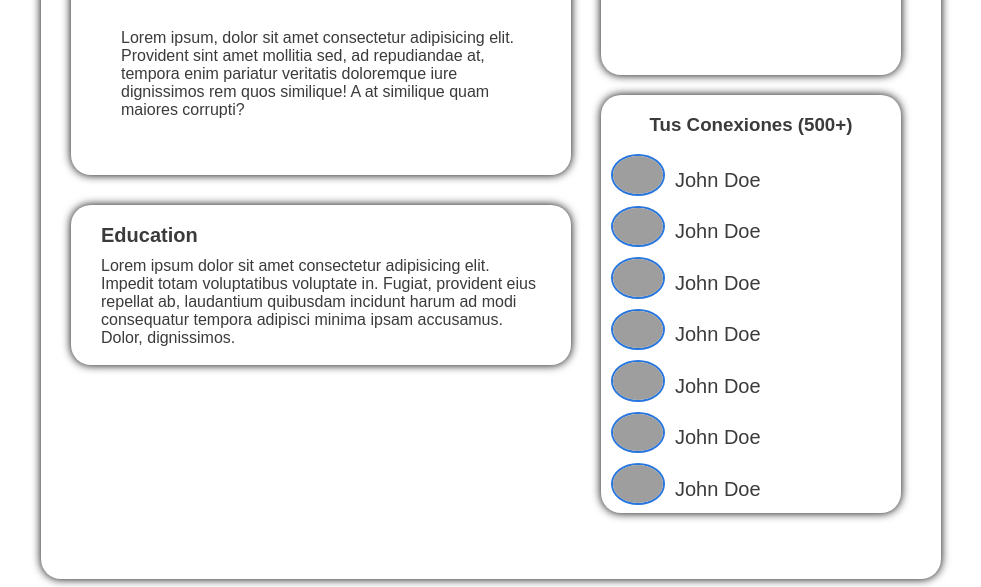
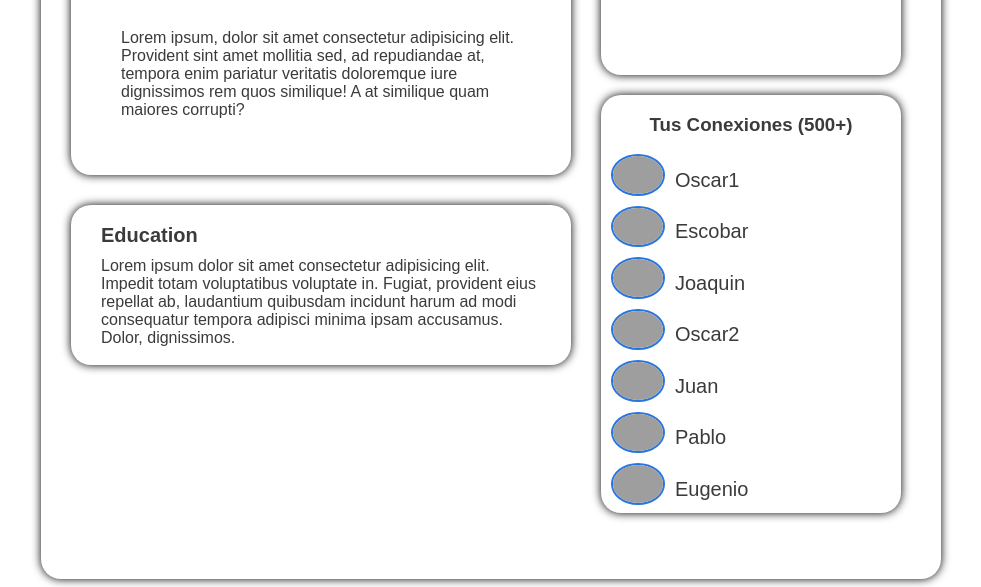
Before and after one commit to bilzipap/Pagina-de-Perfil, a plain HTML site: page index.html in a window 1280 px wide. Shown: the part 329-916 px from the top of the page, without its empty margins (149-1130 px from the left). Drawn offline with Linux system fonts and the light colour scheme; grey boxes are pictures that could not be loaded.

Commit message:
nombres diferentes

```diff
--- a/index.html
+++ b/index.html
@@ -47,25 +47,25 @@
         <div class="tusconex">
             <h3>Tus Conexiones (500+)</h3>
             <div class="perfil2">
-                <img src="https://tr.rbxcdn.com/30DAY-AvatarHeadshot-8F3BF3BCCD9E57439185C44E3A97037F-Png/150/150/AvatarHeadshot/Webp/noFilter" alt="John Doe">John Doe
+                <img src="https://tr.rbxcdn.com/30DAY-AvatarHeadshot-8F3BF3BCCD9E57439185C44E3A97037F-Png/150/150/AvatarHeadshot/Webp/noFilter" alt="John Doe">Oscar1
             </div>
             <div class="perfil2">
-                <img src="https://tse3.mm.bing.net/th/id/OIP.Ds-OMXu5YjIKQr_Rj8S9NgHaHa?r=0&rs=1&pid=ImgDetMain&o=7&rm=3" alt="John Doe">John Doe
+                <img src="https://tse3.mm.bing.net/th/id/OIP.Ds-OMXu5YjIKQr_Rj8S9NgHaHa?r=0&rs=1&pid=ImgDetMain&o=7&rm=3" alt="John Doe">Escobar
             </div>
             <div class="perfil2">
-                <img src="https://tse3.mm.bing.net/th/id/OIP.Ds-OMXu5YjIKQr_Rj8S9NgHaHa?r=0&rs=1&pid=ImgDetMain&o=7&rm=3" alt="John Doe">John Doe
+                <img src="https://tse3.mm.bing.net/th/id/OIP.Ds-OMXu5YjIKQr_Rj8S9NgHaHa?r=0&rs=1&pid=ImgDetMain&o=7&rm=3" alt="John Doe">Joaquin
             </div>
             <div class="perfil2">
-                <img src="https://tr.rbxcdn.com/30DAY-AvatarHeadshot-8F3BF3BCCD9E57439185C44E3A97037F-Png/150/150/AvatarHeadshot/Webp/noFilter" alt="John Doe">John Doe
+                <img src="https://tr.rbxcdn.com/30DAY-AvatarHeadshot-8F3BF3BCCD9E57439185C44E3A97037F-Png/150/150/AvatarHeadshot/Webp/noFilter" alt="John Doe">Oscar2
             </div>
             <div class="perfil2">
-                <img src="https://tse3.mm.bing.net/th/id/OIP.Ds-OMXu5YjIKQr_Rj8S9NgHaHa?r=0&rs=1&pid=ImgDetMain&o=7&rm=3" alt="John Doe">John Doe
+                <img src="https://tse3.mm.bing.net/th/id/OIP.Ds-OMXu5YjIKQr_Rj8S9NgHaHa?r=0&rs=1&pid=ImgDetMain&o=7&rm=3" alt="John Doe">Juan
             </div>
             <div class="perfil2">
-                <img src="https://tr.rbxcdn.com/30DAY-AvatarHeadshot-8F3BF3BCCD9E57439185C44E3A97037F-Png/150/150/AvatarHeadshot/Webp/noFilter" alt="John Doe">John Doe
+                <img src="https://tr.rbxcdn.com/30DAY-AvatarHeadshot-8F3BF3BCCD9E57439185C44E3A97037F-Png/150/150/AvatarHeadshot/Webp/noFilter" alt="John Doe">Pablo
             </div>
             <div class="perfil2">
-                <img src="https://tse3.mm.bing.net/th/id/OIP.Ds-OMXu5YjIKQr_Rj8S9NgHaHa?r=0&rs=1&pid=ImgDetMain&o=7&rm=3" alt="John Doe">John Doe
+                <img src="https://tse3.mm.bing.net/th/id/OIP.Ds-OMXu5YjIKQr_Rj8S9NgHaHa?r=0&rs=1&pid=ImgDetMain&o=7&rm=3" alt="John Doe">Eugenio
             </div>
         </div>
     </div>
```
